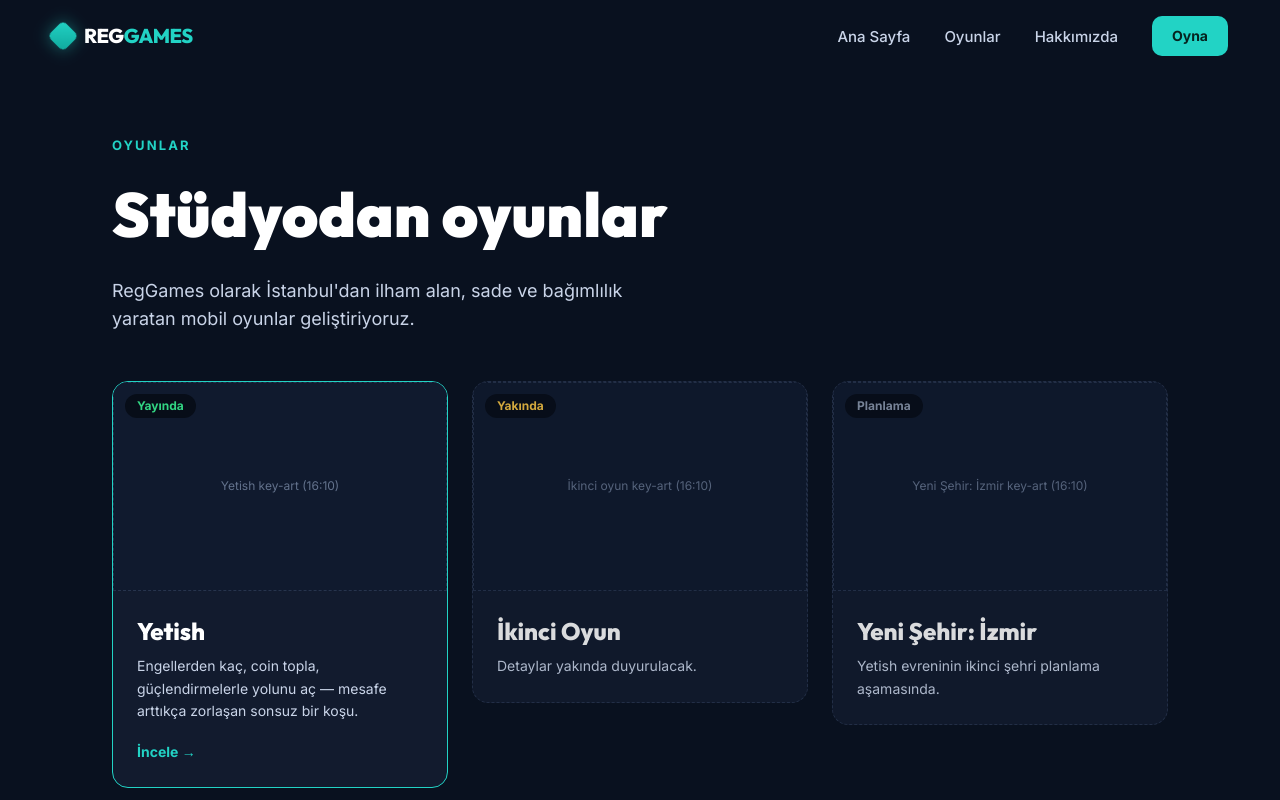
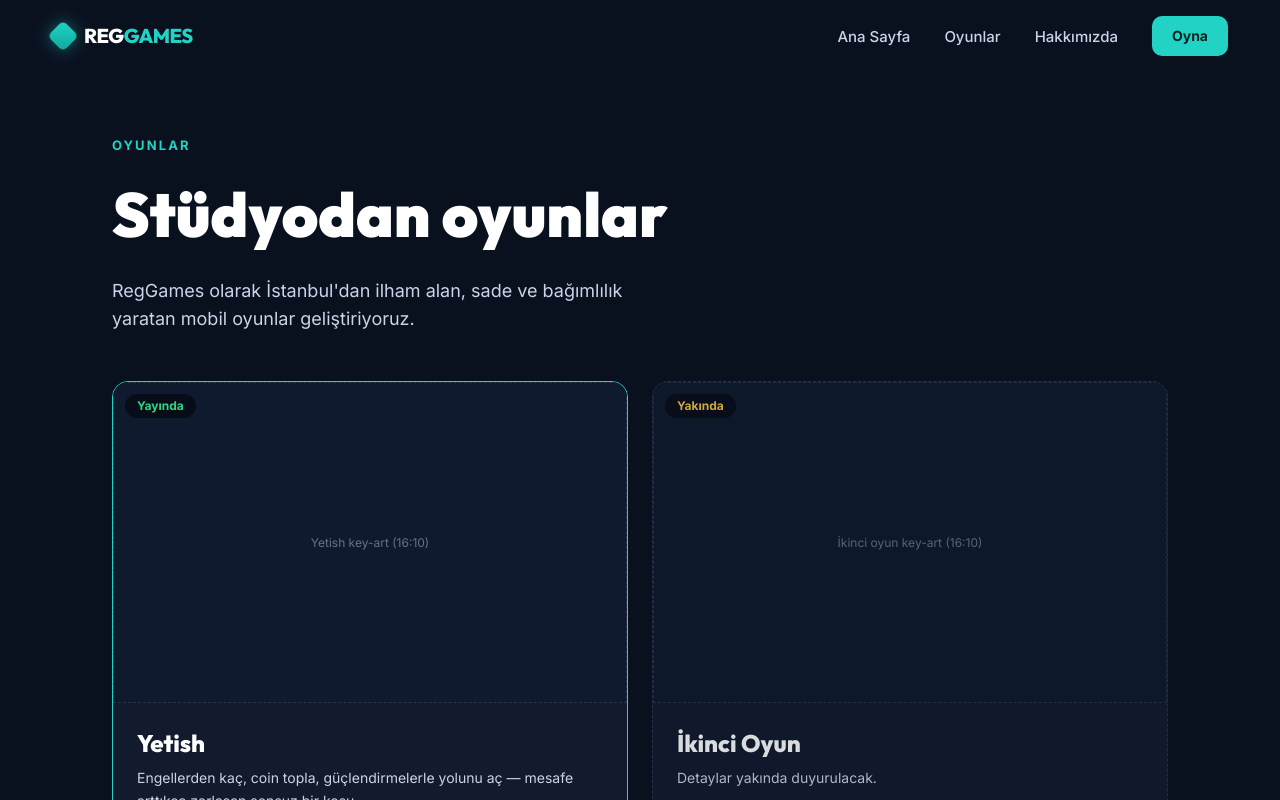
Before and after one commit to resulekremgumus/reggames-web, a Next.js app: page /oyunlar in a window 1280 px wide. Shown: the top 800 px of the page. Built offline with nearby package versions, Linux system fonts and the light colour scheme.

Commit message:
Oyunlar sayfasindan Yeni Sehir kartini kaldir

```diff
--- a/src/app/oyunlar/page.tsx
+++ b/src/app/oyunlar/page.tsx
@@ -65,27 +65,6 @@
             </div>
           </div>
         </Reveal>
-
-        <Reveal delay={0.12}>
-          <div
-            className="rounded-2xl border overflow-hidden opacity-85"
-            style={{ background: "var(--color-card)", borderColor: "var(--color-border)", borderStyle: "dashed" }}
-          >
-            <div className="relative">
-              <ImagePlaceholder label="Yeni Şehir: İzmir key-art (16:10)" aspect="16/10" radius={0} className="w-full" />
-              <span
-                className="absolute top-3 left-3 px-3 py-1 rounded-full text-xs font-bold"
-                style={{ background: "var(--color-bg-dark)", color: "var(--color-text-muted)" }}
-              >
-                Planlama
-              </span>
-            </div>
-            <div className="p-6">
-              <h2 className="font-heading font-extrabold text-2xl mb-2">Yeni Şehir: İzmir</h2>
-              <p className="text-text-body text-sm leading-relaxed">Yetish evreninin ikinci şehri planlama aşamasında.</p>
-            </div>
-          </div>
-        </Reveal>
       </div>
     </section>
   );
```
